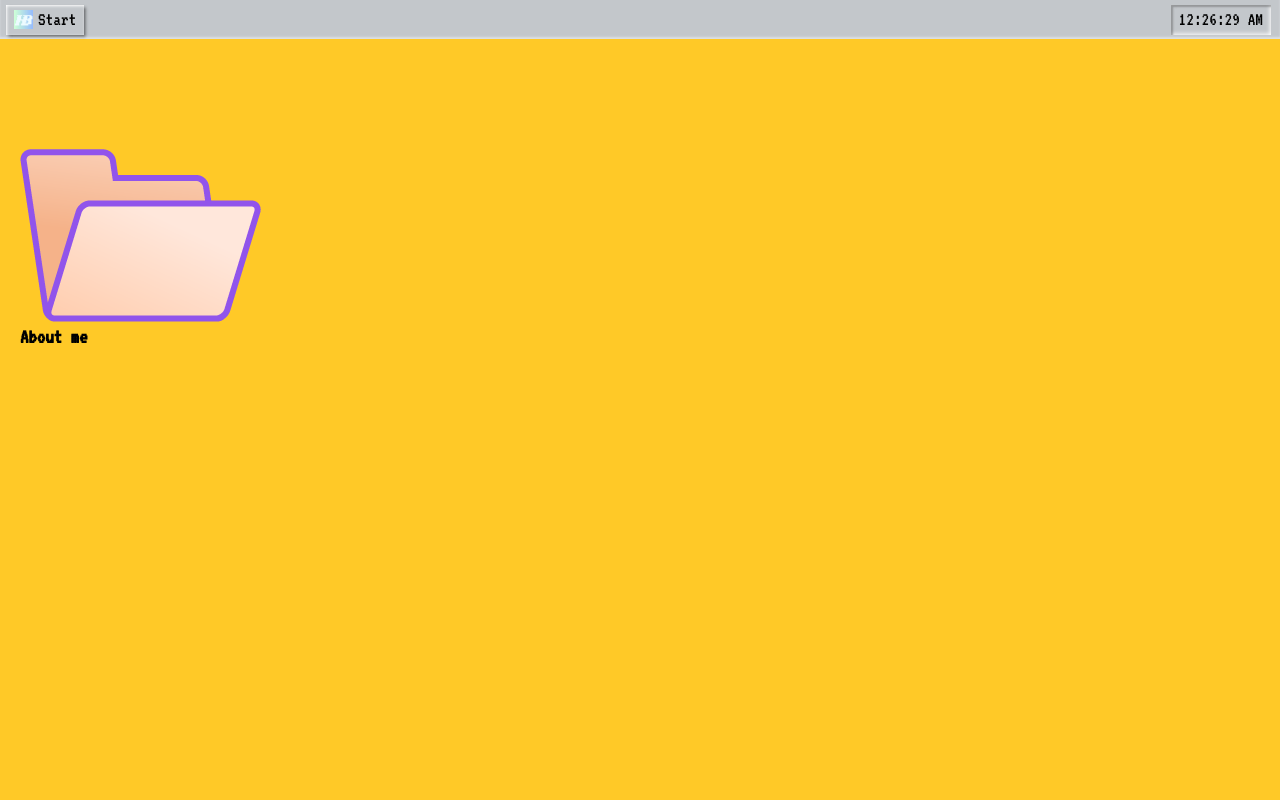
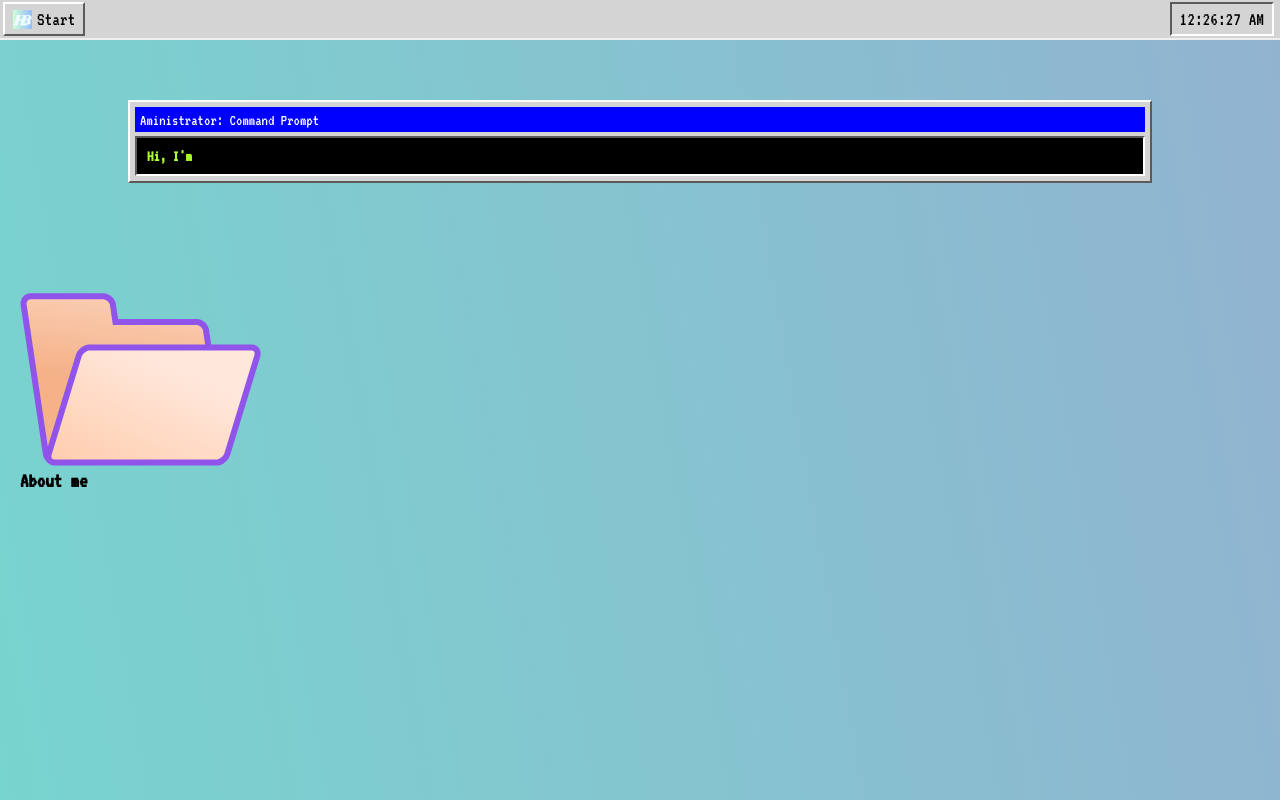
Before and after one commit to bieeeee/hanbyeol.me, a React (Create React App) app: page / in a window 1280 px wide. Built offline with nearby package versions, Linux system fonts and the light colour scheme; a web font is replaced by a local one.

Commit message:
Edit Shadows, Add Terminal

```diff
--- a/public/index.html
+++ b/public/index.html
@@ -32,7 +32,8 @@
   </head>
   <body>
     <noscript>You need to enable JavaScript to run this app.</noscript>
-    <div id="root"></div>
+    <div id="root">
+    </div>
     <!--
       This HTML file is a template.
       If you open it directly in the browser, you will see an empty page.
--- a/src/App.css
+++ b/src/App.css
@@ -5,12 +5,101 @@
   font-family: 'VT323', monospace;
 }
 
+body {
+  background-image: linear-gradient(80deg, rgb(120,212,207), rgb(146,179,208));
+  overflow: hidden;
+  margin: 0;
+  padding: 0;
+  min-height: 100vh;
+}
+
+#up {
+  position: absolute;
+  height: 300px;
+  width: 300px;
+  border-radius: 50%;
+  background-image: linear-gradient(80deg, rgb(120, 212, 207), rgb(251, 244, 242));
+  filter: blur(80px);
+  animation: down 40s infinite;
+}
+
+#down {
+  position: absolute;
+  right: 0;
+  height: 500px;
+  width: 500px;
+  border-radius: 50%;
+  background-image: linear-gradient(80deg, rgba(252, 192, 143, 0.8), rgb(146,179,208));
+  filter: blur(80px);
+  animation: up 30s infinite;
+}
+
+#left {
+  position: absolute;
+  height: 800px;
+  width: 800px;
+  border-radius: 50%;
+  background-image: linear-gradient(80deg, rgb(120, 212, 207), rgb(253,210,188));
+  filter: blur(80px);
+  animation: left 30s 1s infinite;
+}
+
+#right {
+  position: absolute;
+  right: 0;
+  height: 500px;
+  width: 500px;
+  border-radius: 50%;
+  background-image: linear-gradient(80deg, rgb(251,191,188, 0.6), rgb(146,179,208));
+  filter: blur(80px);
+  animation: right 40s 0.5s infinite;
+}
+
+@keyframes down{
+  0%, 100% {
+    top: -100px;
+  }
+  70% {
+    top: 700px;
+  }
+}
+
+@keyframes up{
+  0%, 100% {
+    bottom: -100px;
+  }
+  70% {
+    bottom: 700px;
+  }
+}
+
+@keyframes left{
+  0%, 100% {
+    left: -100px;
+  }
+  70% {
+    left: 1300px;
+  }
+}
+
+@keyframes right{
+  0%, 100% {
+    right: -100px;
+  }
+  70% {
+    right: 700px;
+  }
+}
+
+
 .background-image {
-  /* background-image: url('./images/89098.jpg'); */
+  /* background-image: url('./images/89098.jpg');
   background-color: rgb(255, 201, 39);
   background-size: cover;
   background-repeat: no-repeat;
-  height: 100vh;
+  height: 100vh; */
+  position: relative;
+  z-index: 1;
 }
 
 .home,
--- a/src/components/Dropdown.css
+++ b/src/components/Dropdown.css
@@ -1,5 +1,5 @@
 .dropdown-menu {
-  background: red;
+  background: #c0c0c0;
   width: 200px;
   position: absolute;
   top: 38px;
@@ -7,25 +7,23 @@
   list-style: none;
   text-align: start;
   z-index: 5;
-  box-shadow: 1.5px 1.5px 3px rgba(0, 0, 0, 0.5), 1px 1px 3px #ffff inset;
+  border-top: 2px solid white;
+  border-right: 2px solid #5b5b5b;
+  border-bottom: 2px solid #5b5b5b;
+  border-left: 2px solid white;
+  color: black;
 }
 
 .dropdown-menu li {
-  background: #1888ff;
+  background: #c0c0c0;
   cursor: pointer;
+  color: black;
 }
 
 .dropdown-menu li:hover {
-  background: #5cabff;
-}
-
-.dropdown-menu li:hover + .nav-links {
-  display: flex;
-  align-items: center;
-  text-decoration: none;
-  padding: 5.5px 16px 5.5px 16px;
+  background: #000184;
   color: white;
-  box-shadow: 2px 2px 2px rgba(0, 0, 0, 0.3) inset, -1px -1px 4px #ffff inset;
+  cursor: pointer;
 }
 
 .dropdown-menu.clicked {
@@ -37,8 +35,12 @@
   height: 100%;
   width: 100%;
   text-decoration: none;
-  color: #fff;
+  color: black;
   padding: 16px;
+}
+
+.dropdown-link:hover {
+  color: white;
 }
 
 /* @media screen and (max-width: 960px) {
--- a/src/components/Navbar.css
+++ b/src/components/Navbar.css
@@ -1,15 +1,17 @@
 .navbar {
-  background-color: #C3C7CB;
-  /* border: 1.5px solid black; */
-  box-shadow: 0px -2px 2px #dce0e4 inset;
-  padding: 0px 6px 0px 6px;
-  height: 39px;
+  background-color: #d4d4d4;
+  /* box-shadow: 0px -2px 2px #dce0e4 inset; */
+  padding: 3px;
+  /* padding: 0px 6px 0px 6px; */
+  height: 40px;
+  width: 100%;
   display: flex;
   justify-content: center;
   align-items: center;
   font-size: 1.2rem;
   position: sticky;
   top: 0;
+  border-bottom: 2px solid #efefef;
   z-index: 10;
 }
 
@@ -56,7 +58,11 @@
   align-items: center;
   text-decoration: none;
   padding: 5.5px 8px 5.5px 8px;
-  box-shadow: 1.5px 1.5px 3px rgba(0, 0, 0, 0.5), 1px 1px 3px #ffff inset;
+  border-top: 2px solid white;
+  border-right: 2px solid #5b5b5b;
+  border-bottom: 2px solid #5b5b5b;
+  border-left: 2px solid white;
+  /* box-shadow: 1.5px 1.5px 3px rgba(0, 0, 0, 0.5), 1px 1px 3px #ffff inset; */
 }
 
 .nav-hover {
@@ -65,7 +71,11 @@
   text-decoration: none;
   padding: 5.5px 8px 5.5px 8px;
   color: white;
-  box-shadow: 2px 2px 2px rgba(0, 0, 0, 0.3) inset, -1px -1px 4px #ffff inset;
+  border-bottom: 2px solid white;
+  border-left: 2px solid #5b5b5b;
+  border-top: 2px solid #5b5b5b;
+  border-right: 2px solid white;
+  /* box-shadow: 2px 2px 2px rgba(0, 0, 0, 0.3) inset, -1px -1px 4px #ffff inset; */
 }
 
 .fa-bars {
--- /dev/null
+++ b/src/components/Terminal.css
@@ -0,0 +1,32 @@
+.terminal-container {
+  width: 80%;
+  margin: 0 auto;
+  padding: 5px 5px 5px 5px;
+  background-color: #d4d4d4;
+  margin-top: 60px;
+  border-top: 2px solid white;
+  border-right: 2px solid #5b5b5b;
+  border-bottom: 2px solid #5b5b5b;
+  border-left: 2px solid white;
+}
+
+.terminal-bar {
+  background-color: blue;
+  height: 25px;
+  margin-bottom: 4px;
+  color: white;
+  display: flex;
+  align-items: center;
+  padding-left: 5px;
+}
+
+.terminal-content {
+  border: 1px solid black;
+  background-color: black;
+  color: greenyellow;
+  padding: 10px;
+  border-bottom: 2px solid white;
+  border-left: 2px solid #5b5b5b;
+  border-top: 2px solid #5b5b5b;
+  border-right: 2px solid white;
+}
--- /dev/null
+++ b/src/components/Terminal.js
@@ -0,0 +1,17 @@
+import React from 'react'
+import './Terminal.css';
+
+function Terminal() {
+  return (
+    <div className='terminal-container'>
+      <div className="terminal-bar">
+        <p>Aministrator: Command Prompt</p>
+      </div>
+      <div className="terminal-content">
+        <h4>Hi, I'm</h4>
+      </div>
+    </div>
+  )
+}
+
+export default Terminal
--- a/src/components/Time.css
+++ b/src/components/Time.css
@@ -1,5 +1,4 @@
 .time {
-  background-color: #C3C7CB;
   color: #000000;
   cursor: pointer;
   display: inline-block;
@@ -8,5 +7,9 @@
   text-align: center;
   text-decoration: none;
   text-transform: uppercase;
-  box-shadow: 2px 2px 2px rgba(0, 0, 0, 0.3) inset, -1px -1px 4px #ffff inset;
+  /* box-shadow: 2px 2px 2px rgba(0, 0, 0, 0.3) inset, -1px -1px 4px #ffff inset; */
+  border-bottom: 2px solid white;
+  border-left: 2px solid #5b5b5b;
+  border-top: 2px solid #5b5b5b;
+  border-right: 2px solid white;
 }
--- a/src/components/pages/Home.js
+++ b/src/components/pages/Home.js
@@ -1,10 +1,12 @@
 import React from 'react';
 import '../../App.css';
 import Modal from '../Modal/Modal';
+import Terminal from '../Terminal';
 
 function Home() {
   return (
     <>
+      <Terminal />
       <Modal />
     </>
   );
```
Also changed, not shown: src/App.js (+7 -0 lines).
